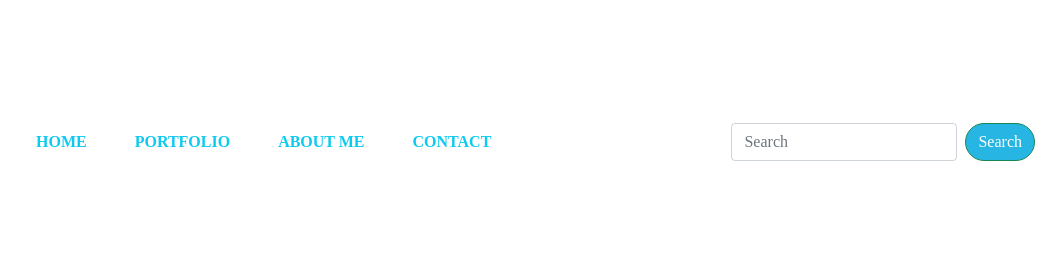
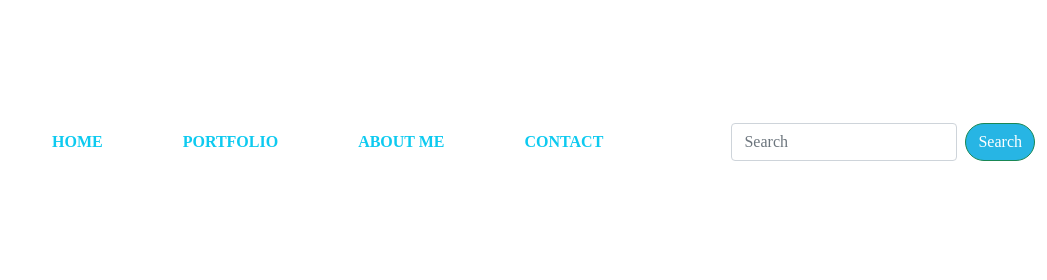
Before and after one commit to pura0004/portfolio, a plain HTML site: page index.html in a window 1280 px wide. Shown: the top 280 px of the page, 233-1280 px from the left. Drawn offline with nearby package versions, Linux system fonts and the light colour scheme; some icons are missing.

Commit message:
css start

```diff
--- a/css/main.css
+++ b/css/main.css
@@ -83,7 +83,7 @@ nav ul li a {
 
 nav ul li {
 	font-weight: bold;
-	padding: 1em;
+	padding: 2em;
 }
 
 .btn {
@@ -96,3 +96,6 @@ a {
 	text-decoration: none;
 	color: white;
 }
+
+
+/* ---css style start--- */
```
